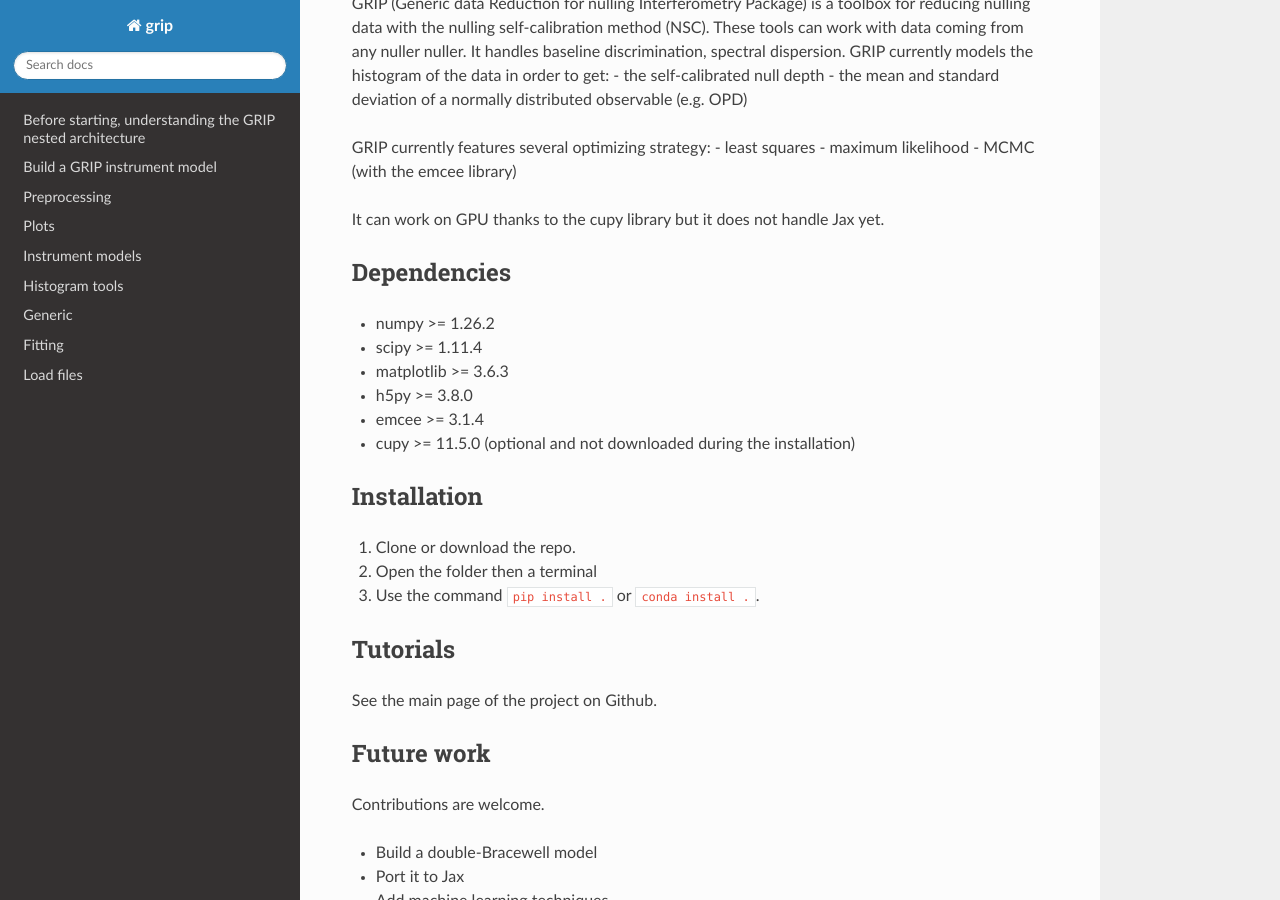
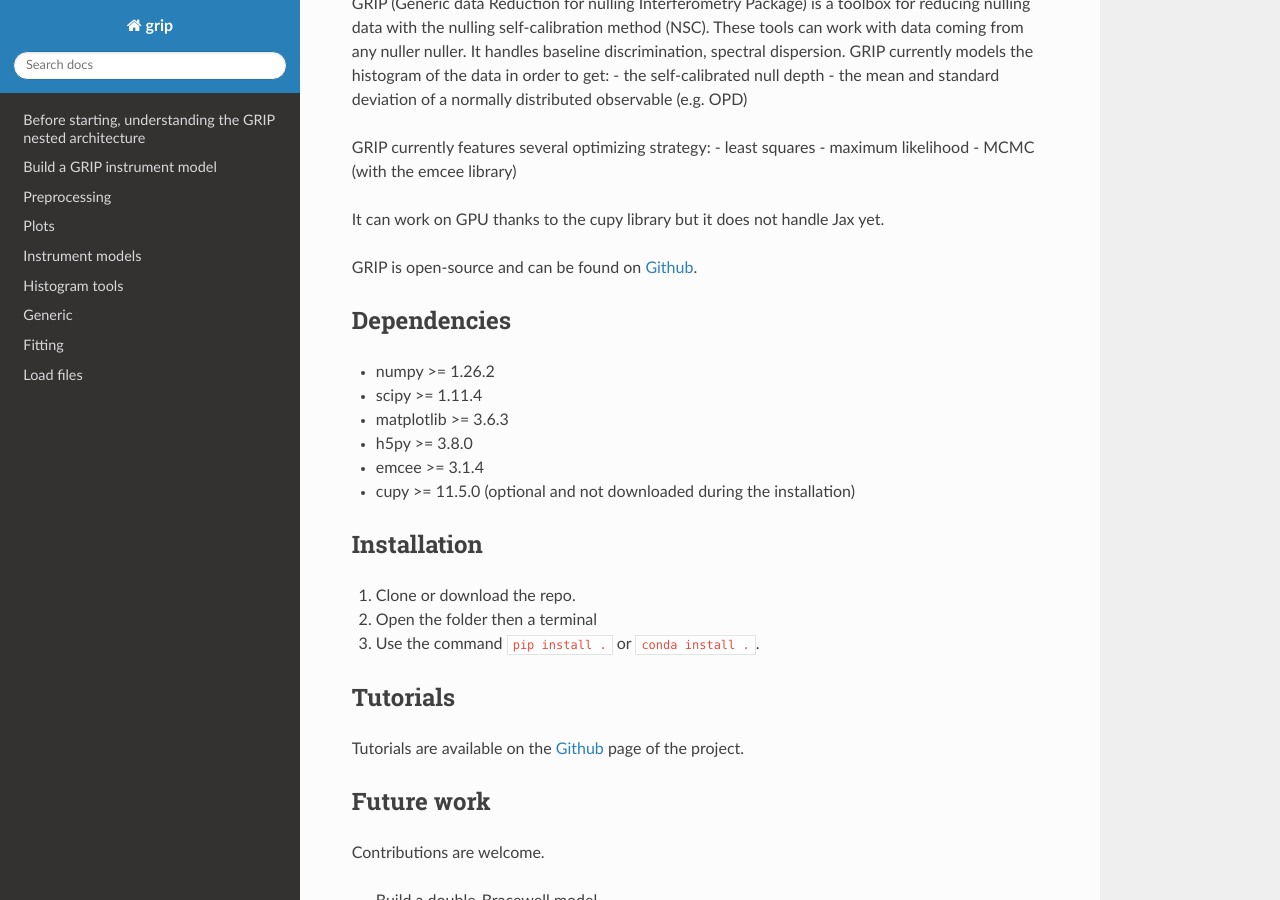
Before and after one commit to mamartinod/grip-nulling, a Sphinx documentation site: the page built from docs/index.rst, in a window 1280 px wide and 900 px high, scrolled down 224 px. Built offline with Sphinx 7.4.7 and the Read the Docs theme 2.0.0, drawn with Linux system fonts in a browser that asks for light colours.

Commit message:
Update documentation for dev branch

```diff
--- a/docs/index.rst
+++ b/docs/index.rst
@@ -24,6 +24,8 @@ GRIP currently features several optimizing strategy:
 
 It can work on GPU thanks to the cupy library but it does not handle Jax yet.
 
+GRIP is open-source and can be found on `Github <https://github.com/mamartinod/grip>`_.
+
 Dependencies
 ------------
 - numpy >= 1.26.2
@@ -41,7 +43,8 @@ Installation
 
 Tutorials
 ---------
-See the main page of the project on Github.
+Tutorials are available on the `Github <https://github.com/mamartinod/grip>`_ page of the project.
+
 
 Future work
 -----------
```
Also changed, not shown: README.md (+2 -0 lines), .readthedocs.yaml.
